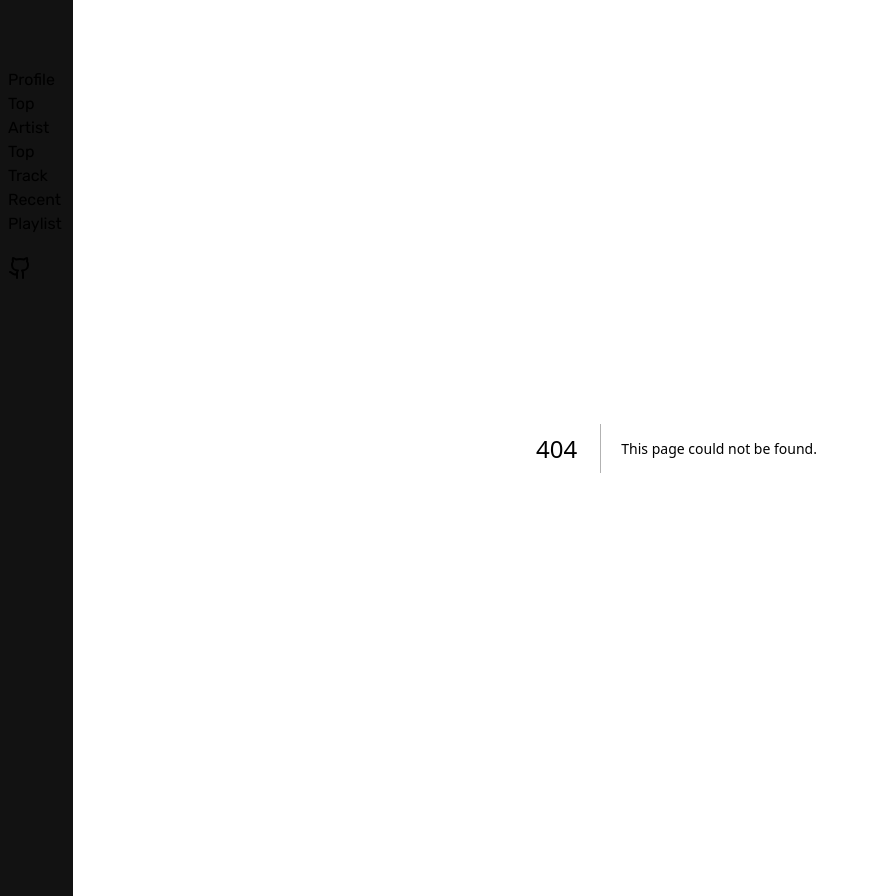
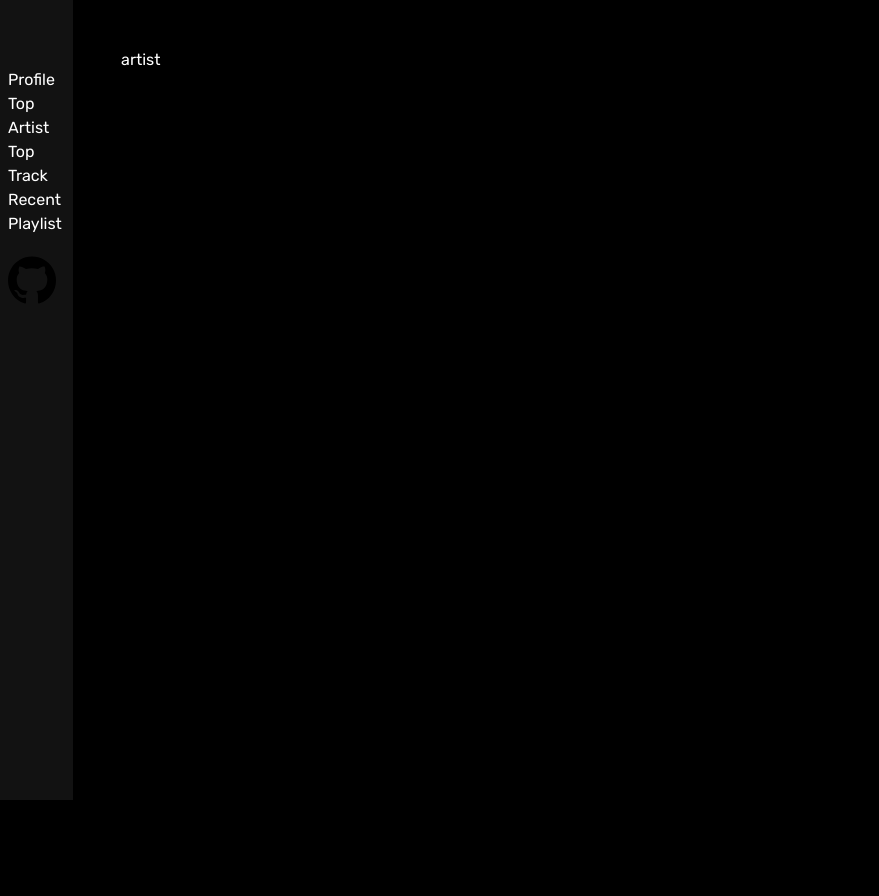
Before and after one commit to Yashasewi/spotify-portfolio, a Next.js app: page /artist in a window 1280 px wide. Before the commit this address had no page. Shown: the whole page, without its empty margins (0-879 px from the left). After the commit the page ends 800 px from the top, so only its background shows below. Built offline with nearby package versions, Linux system fonts and the light colour scheme.

Commit message:
added the the links for all pages

```diff
--- /dev/null
+++ b/src/app/artist/page.tsx
@@ -0,0 +1,7 @@
+import React from "react";
+
+function artist() {
+  return <div>artist</div>;
+}
+
+export default artist;
--- a/src/app/components/Nav.tsx
+++ /dev/null
@@ -1,20 +0,0 @@
-import Link from "next/link";
-import { Github } from "lucide-react";
-function Nav() {
-  return (
-    <div className="min-h-screen nav w-[6%] py-12 px-2 ">
-      <div className="flex flex-col py-5">
-        <Link href={"#"}>Profile</Link>
-        <Link href={"#"}>Top Artist</Link>
-        <Link href={"#"}>Top Track</Link>
-        <Link href={"#"}>Recent</Link>
-        <Link href={"#"}>Playlist</Link>
-      </div>
-      <Link href="www.github.com">
-        <Github />
-      </Link>
-    </div>
-  );
-}
-
-export default Nav;
--- a/src/app/layout.tsx
+++ b/src/app/layout.tsx
@@ -1,4 +1,4 @@
-import Nav from "./components/Nav";
+import Nav from "../components/Nav";
 import "./globals.css";
 import { Rubik } from "next/font/google";
 
--- /dev/null
+++ b/src/app/playlist/page.tsx
@@ -0,0 +1,7 @@
+import React from "react";
+
+function playlist() {
+  return <div>playlist</div>;
+}
+
+export default playlist;
--- /dev/null
+++ b/src/app/profile/page.tsx
@@ -0,0 +1,7 @@
+import React from "react";
+
+function page() {
+  return <div>page</div>;
+}
+
+export default page;
--- /dev/null
+++ b/src/app/recent/page.tsx
@@ -0,0 +1,7 @@
+import React from "react";
+
+function recent() {
+  return <div>recent</div>;
+}
+
+export default recent;
--- /dev/null
+++ b/src/app/tracks/page.tsx
@@ -0,0 +1,7 @@
+import React from "react";
+
+function tracks() {
+  return <div>tracks</div>;
+}
+
+export default tracks;
--- /dev/null
+++ b/src/components/Nav.tsx
@@ -0,0 +1,20 @@
+import Link from "next/link";
+import { Icons } from "@/utils/icons";
+function Nav() {
+  return (
+    <div className="min-h-screen nav w-[6%] py-12 px-2 ">
+      <div className="flex flex-col py-5">
+        <Link href={"/profile"}>Profile</Link>
+        <Link href={"/artist"}>Top Artist</Link>
+        <Link href={"/tracks"}>Top Track</Link>
+        <Link href={"/recent"}>Recent</Link>
+        <Link href={"/playlist"}>Playlist</Link>
+      </div>
+      <Link href={"https://www.github.com"}>
+        <Icons.Github className="w-12 h-12" />
+      </Link>
+    </div>
+  );
+}
+
+export default Nav;
--- a/src/utils/icons.tsx
+++ b/src/utils/icons.tsx
@@ -1,7 +1,7 @@
 import { LucideProps } from "lucide-react";
 
 export const Icons = {
-  external: (props: LucideProps) => (
+  External: (props: LucideProps) => (
     <svg
       {...props}
       xmlns="http://www.w3.org/2000/svg"
@@ -22,7 +22,7 @@ export const Icons = {
       </g>
     </svg>
   ),
-  github: (props: LucideProps) => (
+  Github: (props: LucideProps) => (
     <svg
       {...props}
       xmlns="http://www.w3.org/2000/svg"
@@ -53,7 +53,7 @@ export const Icons = {
       />
     </svg>
   ),
-  info: (props: LucideProps) => (
+  Info: (props: LucideProps) => (
     <svg
       {...props}
       version="1.1"
@@ -73,7 +73,7 @@ export const Icons = {
       />
     </svg>
   ),
-  microphone: (props: LucideProps) => (
+  Microphone: (props: LucideProps) => (
     <svg
       {...props}
       xmlns="http://www.w3.org/2000/svg"
@@ -90,7 +90,7 @@ export const Icons = {
       </g>
     </svg>
   ),
-  music: (props: LucideProps) => (
+  Music: (props: LucideProps) => (
     <svg
       {...props}
       version="1.1"
@@ -122,7 +122,7 @@ export const Icons = {
       </g>
     </svg>
   ),
-  spotify: (props: LucideProps) => (
+  Spotify: (props: LucideProps) => (
     <svg
       {...props}
       xmlns="http://www.w3.org/2000/svg"
@@ -149,7 +149,7 @@ export const Icons = {
       />
     </svg>
   ),
-  time: (props: LucideProps) => (
+  Time: (props: LucideProps) => (
     <svg
       {...props}
       xmlns="http://www.w3.org/2000/svg"
@@ -168,7 +168,7 @@ export const Icons = {
       </g>
     </svg>
   ),
-  user: (props: LucideProps) => (
+  User: (props: LucideProps) => (
     <svg
       {...props}
       id="user-icon"
```
